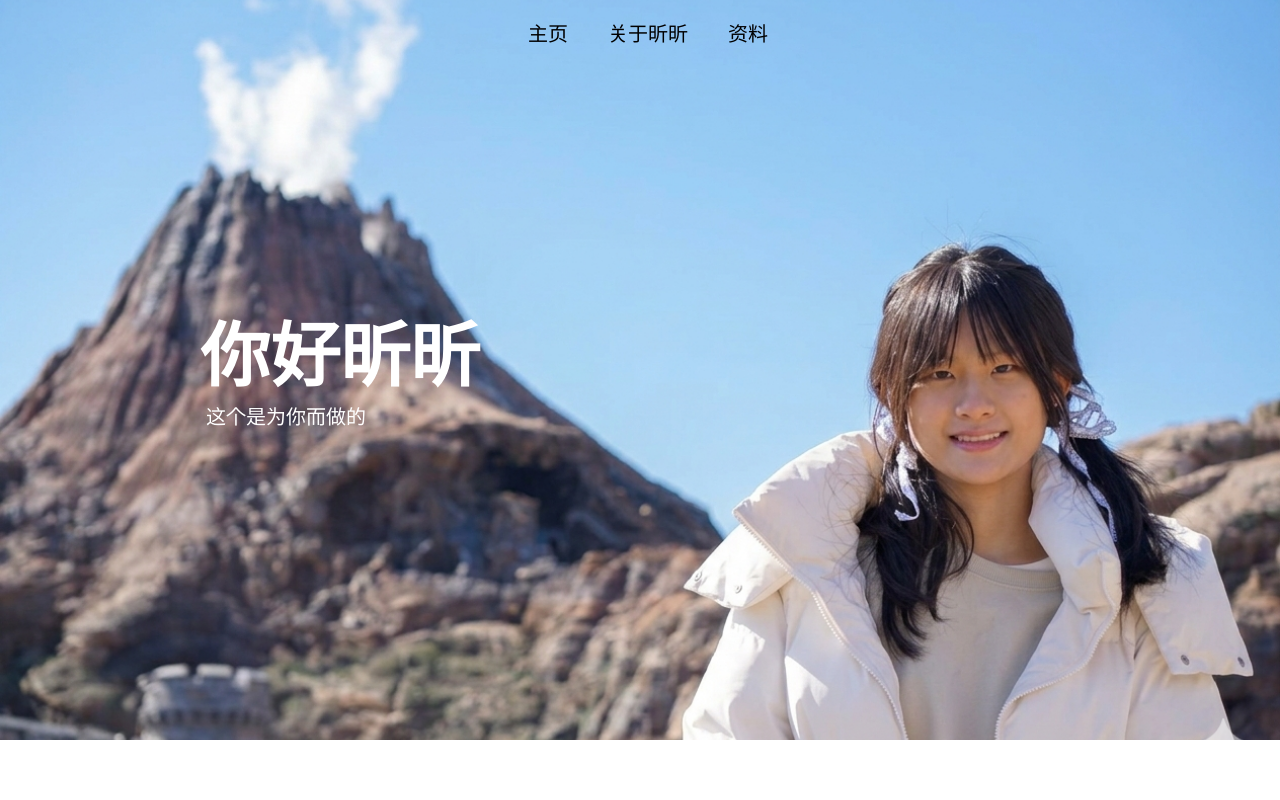
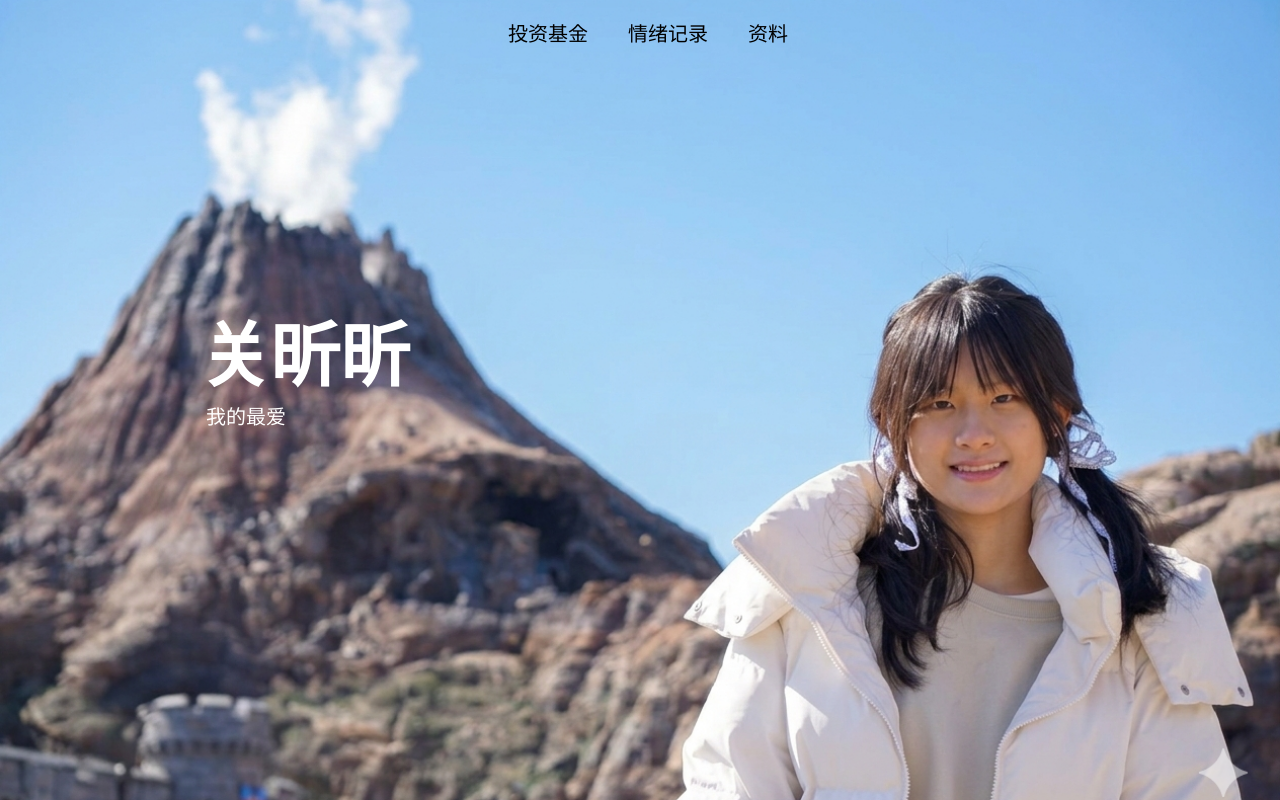
Before and after one commit to thyEEEE/shyngee-birthday, a website: page main.html in a window 1280 px wide. Drawn offline with Linux system fonts and the light colour scheme.

Commit message:
update 7/3/26

```diff
--- a/main.html
+++ b/main.html
@@ -8,18 +8,16 @@
 </head>
 <body>
     <div class="nav-bar">
-        <a href="/">主页</a>
-        <a href="">关于昕昕</a>
-        <a href="">资料</a>
+        <a href="/pages/money.html">投资基金</a>
+        <a href="/pages/angry.html">情绪记录</a>
+        <a href="/pages/info.html">资料</a>
     </div>
     <div class="first-content">
         <div class="text">
-            <h1>你好昕昕</h1>
-            <p1>这个是为你而做的</p1>
+            <h1>关昕昕</h1>
+            <p1>我的最爱</p1>
         </div>
     </div>
-    <div class="second-content">
-        <img src=""></div>
     </div>
 </body>
 </html>
--- a/style.css
+++ b/style.css
@@ -15,13 +15,13 @@
     color: black;
     text-decoration: none;
     font-weight: 100;
-    transition: 300ms;
+    transition: 200ms;
     font-size: 20px;
     margin-left: 20px;
     margin-right: 20px;
 }
 .nav-bar a:hover{
-    transition: 300ms;
+    transition: 200ms;
     color: rgb(127, 127, 127);
 }
 .first-content{
@@ -34,7 +34,7 @@
     background-repeat: none;
     background-size: cover;
     width: 100%;
-    height: 740px;
+    height: 100%;
     padding: 0;
     background-position: center;
 }
@@ -54,6 +54,3 @@
     margin-top: 0;
     margin-left: 6px;
 }
-.second-content{
-    width: 100%;
-}
```
Also changed, not shown: pages/money.html (added, +11 -0 lines), img/img1.jpg (added), pages/angry.html (added), pages/info.html (added).
